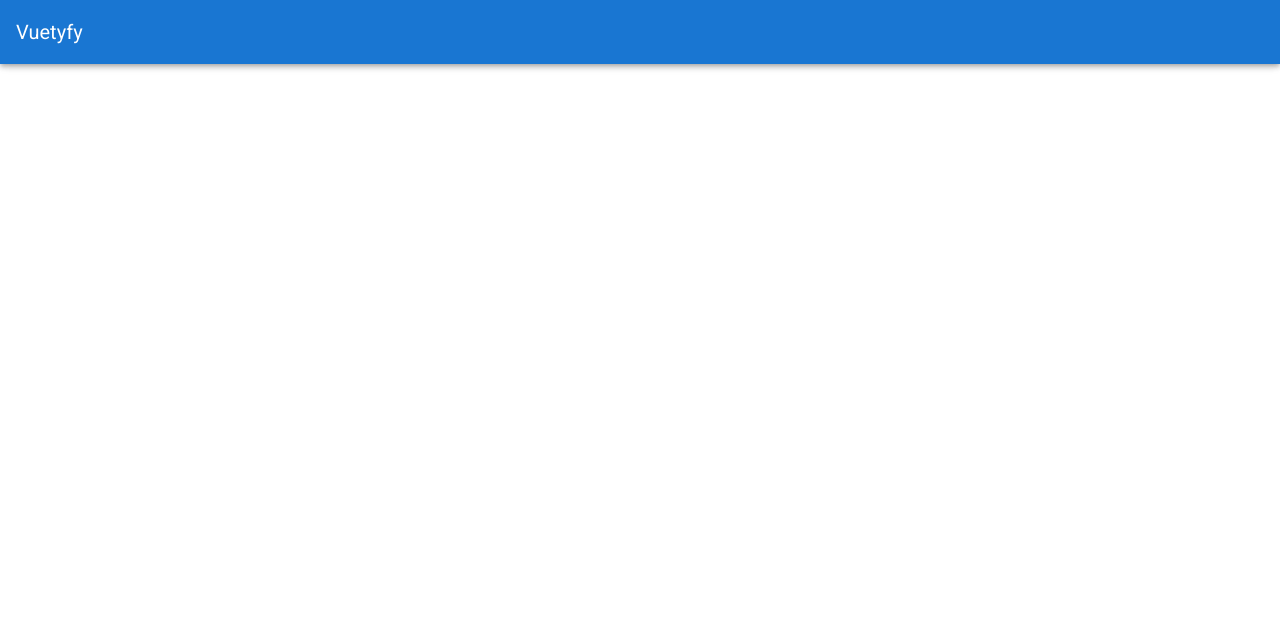
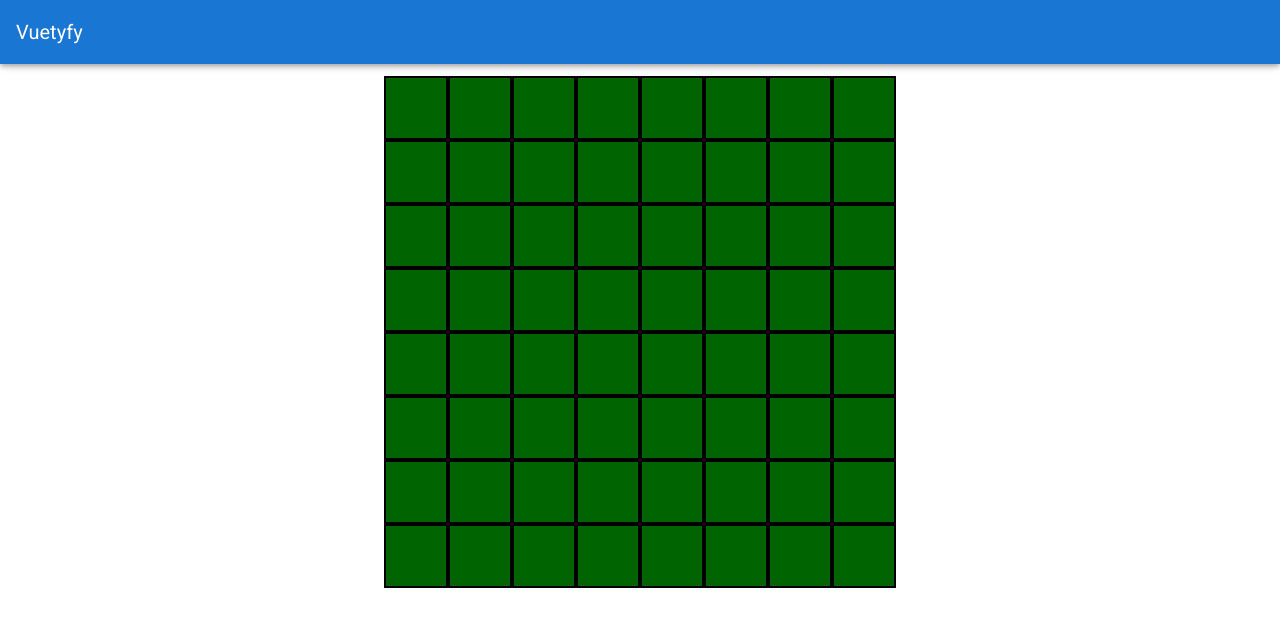
Before and after one commit to kazuto0291/vuetify-lesson, a Vue app: page /game in a window 1280 px wide. Shown: the top 626 px of the page. Built offline with nearby package versions, Linux system fonts and the light colour scheme.

Commit message:
オセロボード作成

```diff
--- a/src/App.vue
+++ b/src/App.vue
@@ -23,9 +23,5 @@ export default Vue.extend({
 
   components: {
   },
-
-  data: () => ({
-
-  }),
 });
 </script>
--- a/src/components/reversi/VBoard.vue
+++ b/src/components/reversi/VBoard.vue
@@ -1,14 +1,25 @@
 <template>
-  <v-container>
-
-  </v-container>
+  <div>
+    <VRow/>
+    <VRow/>
+    <VRow/>
+    <VRow/>
+    <VRow/>
+    <VRow/>
+    <VRow/>
+    <VRow/>
+  </div>
 </template>
 
 <script lang="ts">
-import { Vue ,Component } from 'vue-property-decorator'
-
-@Component
-export default class VGame extends Vue {
+import { Vue, Component } from 'vue-property-decorator';
+import VRow from '@/components/reversi/VRow.vue';
+@Component({
+  components: {
+    VRow,
+  },
+})
+export default class VBoard extends Vue {
 
 }
 
--- a/src/components/reversi/VCell.vue
+++ b/src/components/reversi/VCell.vue
@@ -1,19 +1,26 @@
 <template>
-  <v-container>
+  <v-container class="ma-0 pa-0">
+    <div class="cell">
 
+    </div>
   </v-container>
 </template>
 
 <script lang="ts">
-import { Vue ,Component } from 'vue-property-decorator'
+import { Vue, Component } from 'vue-property-decorator';
 
 @Component
-export default class VGame extends Vue {
+export default class VCell extends Vue {
 
 }
 
 </script>
 
-<style>
-
+<style scoped>
+.cell {
+  height: 64px;
+  width: 64px;
+  background-color: darkgreen;
+  border: 2px solid black;
+}
 </style>
--- a/src/components/reversi/VGame.vue
+++ b/src/components/reversi/VGame.vue
@@ -1,13 +1,22 @@
 <template>
   <v-container>
+    <v-layout
+     justify-center
+    >
 
+    <VBoard />
+    </v-layout>
   </v-container>
 </template>
 
 <script lang="ts">
-import { Vue ,Component } from 'vue-property-decorator'
-
-@Component
+import { Vue, Component } from 'vue-property-decorator';
+import VBoard from '@/components/reversi/VBoard.vue';
+@Component ({
+  components: {
+    VBoard,
+  },
+})
 export default class VGame extends Vue {
 
 }
--- a/src/components/reversi/VMain.vue
+++ b/src/components/reversi/VMain.vue
@@ -13,7 +13,7 @@
 </template>
 
 <script lang="ts">
-import { Vue ,Component } from 'vue-property-decorator'
+import { Vue, Component } from 'vue-property-decorator';
 
 @Component
 export default class VMain extends Vue {
--- a/src/components/reversi/VRow.vue
+++ b/src/components/reversi/VRow.vue
@@ -1,14 +1,27 @@
 <template>
-  <v-container>
-
+  <v-container class="ma-0 pa-0">
+    <v-layout>
+      <VCell/>
+      <VCell/>
+      <VCell/>
+      <VCell/>
+      <VCell/>
+      <VCell/>
+      <VCell/>
+      <VCell/>
+    </v-layout>
   </v-container>
 </template>
 
 <script lang="ts">
-import { Vue ,Component } from 'vue-property-decorator'
-
-@Component
-export default class VGame extends Vue {
+import { Vue, Component } from 'vue-property-decorator';
+import VCell from '@/components/reversi/VCell.vue';
+@Component ({
+  components: {
+    VCell,
+  },
+})
+export default class VRow extends Vue {
 
 }
 
--- a/src/router/index.ts
+++ b/src/router/index.ts
@@ -1,7 +1,7 @@
 import Vue from 'vue';
 import VueRouter, { RouteConfig } from 'vue-router';
 import VMain from '@/components/reversi/VMain.vue';
-import VGame from '@/components/reversi/VGame.vue'
+import VGame from '@/components/reversi/VGame.vue';
 
 Vue.use(VueRouter);
 
@@ -15,7 +15,7 @@ const routes: RouteConfig[] = [
     path: '/game',
     name: 'VGame',
     component: VGame,
-  }
+  },
 ];
 
 const router = new VueRouter({
```
